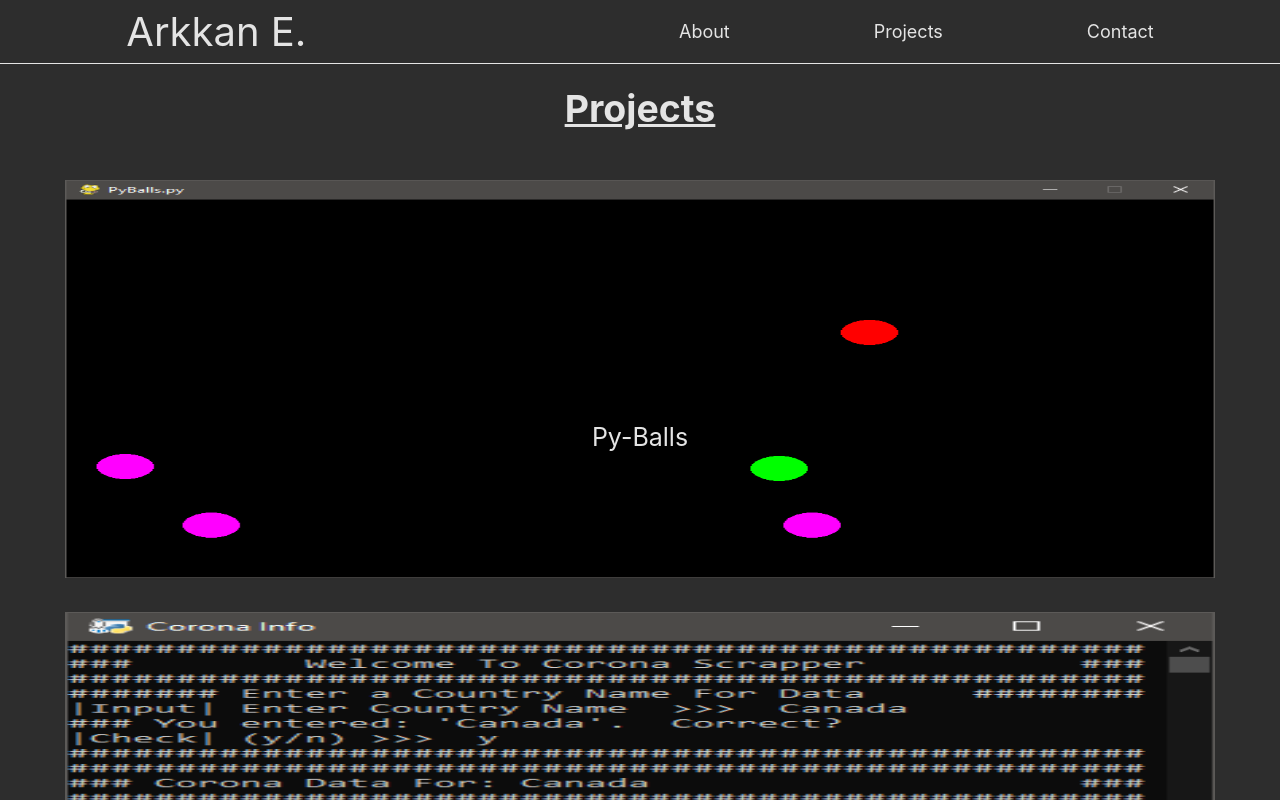
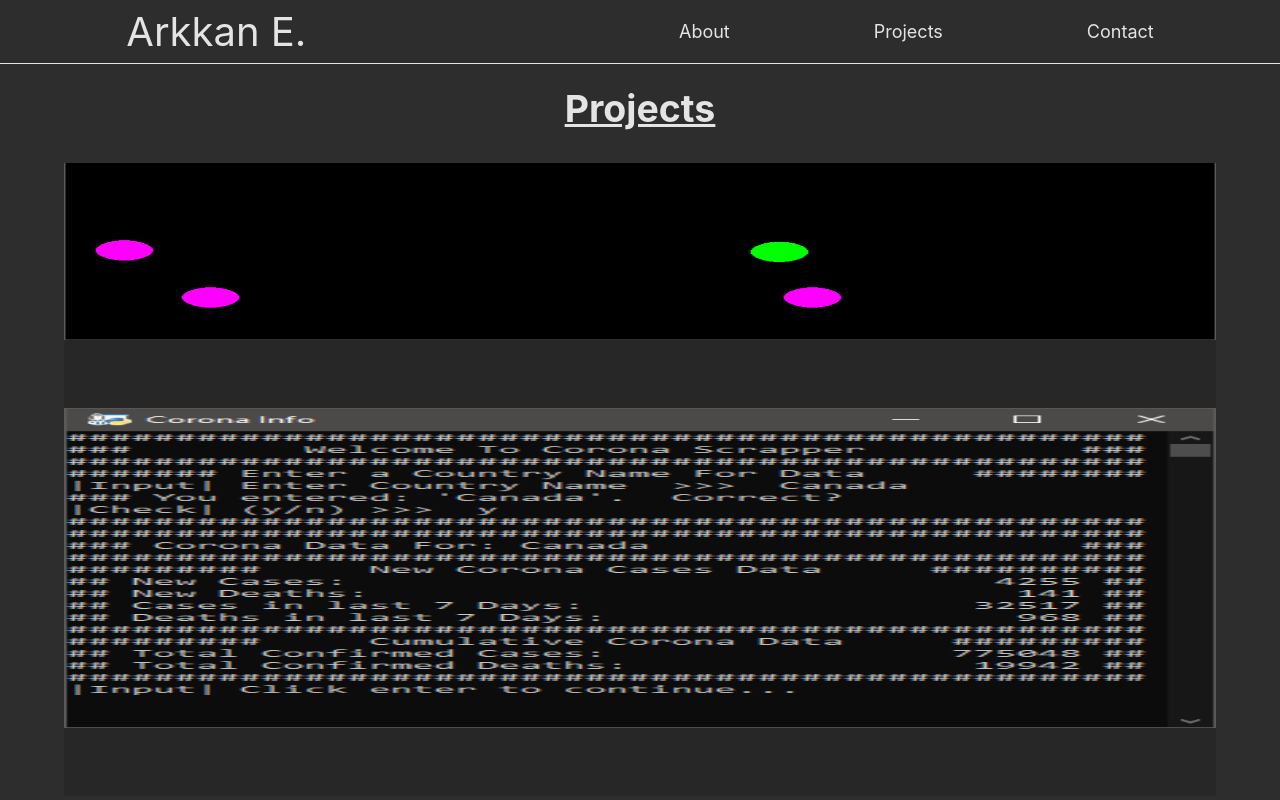
Before and after one commit to ArkkanElkhatib/React-Portfolio, a React (Create React App) app: page /projects in a window 1280 px wide. Shown: the top 800 px of the page. Built offline with nearby package versions, Linux system fonts and the light colour scheme.

Commit message:
Edited tiles

```diff
--- a/src/Components/Projects.css
+++ b/src/Components/Projects.css
@@ -99,13 +99,13 @@
     }
 
     .projects__tile {
-        height: 50vh;
-        width: 90vw;
+        height: fit-content;
+        width: fit-content;
     }
 
     .projects__tile__img {
-        height: 100%;
-        width: 100%;
+        height: 40vh;
+        width: 90vw;
         top: 50%;
         left: 50%;
     }
```
